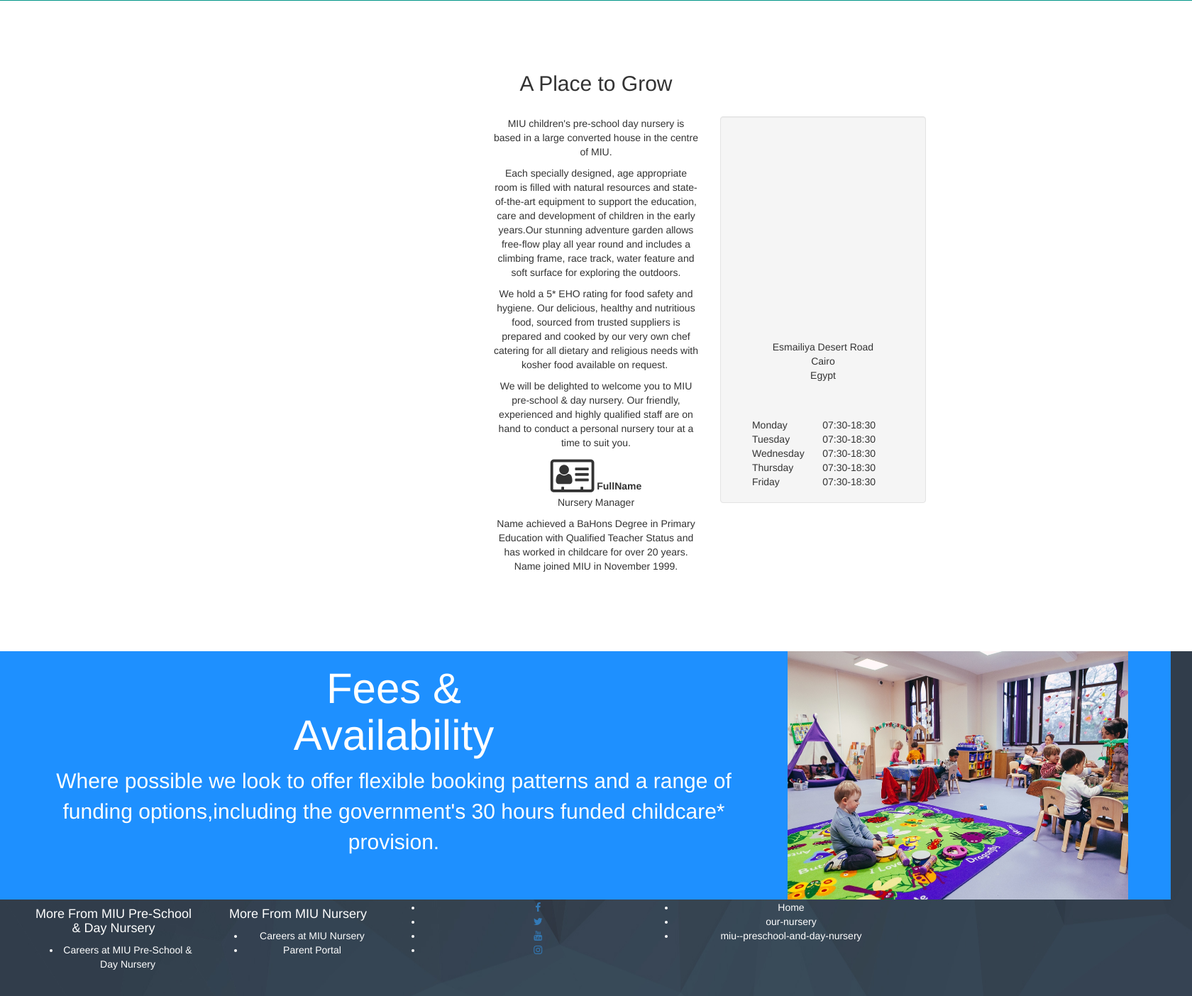
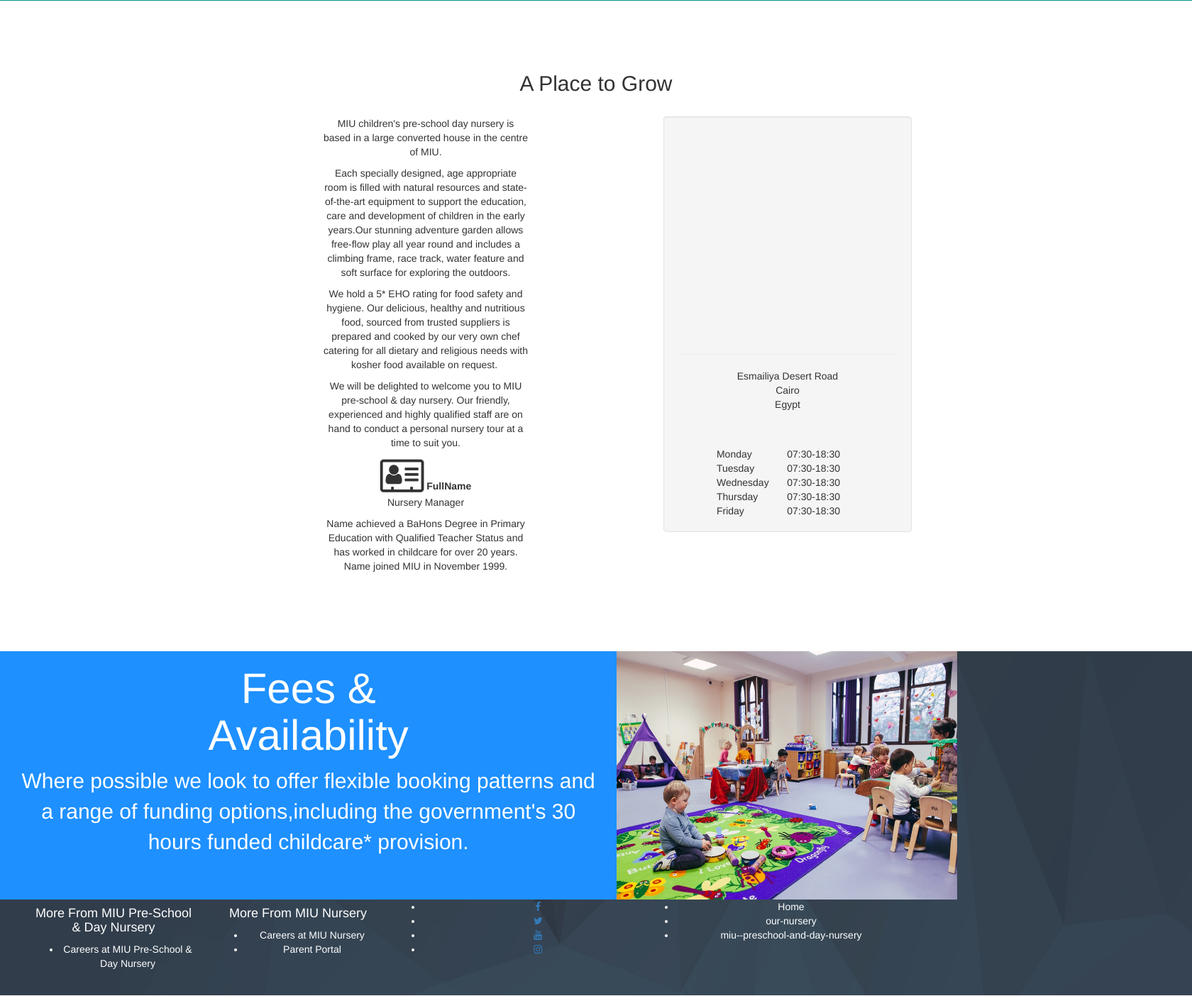
Before and after one commit to OAtef/NurseryProject, a PHP site: page / in a window 1680 px wide. Shown: the part 1921-3325 px from the top of the page at 71% size. Run offline with PHP 8.4, Linux system fonts and the light colour scheme; a map, chart or similar area stays blank; some libraries are stand-ins or nearby versions.

Commit message:
Simple shape update on welcome page index.html and welcomepage.css

```diff
--- a/css/welcomepage.css
+++ b/css/welcomepage.css
@@ -19,6 +19,10 @@ footer {	/* Add a gray background color and some padding to the footer */
 
 .container {
 	padding: 80px 120px;
+}
+
+.well{
+	width: 350px;
 }
 
 .person {
@@ -65,14 +69,12 @@ footer {	/* Add a gray background color and some padding to the footer */
 .flip-card-front {
   background-color: #bbb;
   color: black;
-  z-index: 2;
 }
 
 .flip-card-back {
   background-color: #800000;
   color: white;
   transform: rotateY(180deg);
-  z-index: 1;
 }
 
 	#section2 {
--- a/index.html
+++ b/index.html
@@ -212,7 +212,7 @@
 		<div class="container text-center">
 		  <h2>A Place to Grow</h2><br>
 		  <div class="row">
-			<div class="col-sm-4" style="width: 200px height:300px"> </div>
+			<div class="col-sm-1" style="width: 200px height:300px"> </div>
 			<div class="col-sm-4">
 					<p>MIU children's pre-school day nursery is based in a large converted house in the centre of MIU. </p>
 
@@ -236,15 +236,17 @@
 					<p> Name achieved a BaHons Degree in Primary Education with Qualified Teacher Status and has worked in childcare for over 20 years.
 					Name joined MIU in November 1999.<br></p>
 			</div>
+			<div class="col-sm-2" style="width: 100px height:300px"> </div>
 			<div class="col-sm-4">
 				<div class="well">
-					<iframe class="map-card__map" style="border: 0px; width: 328px; height: 270px;" marginheight="0" marginwidth="0"
+					<iframe class="map-card__map" style="border: 0px; width: 300px; height: 270px;" marginheight="0" marginwidth="0"
 					src="https://maps.google.com/maps?q=30.169990, 31.491635&hl=es;z=14&amp;output=embed"></iframe><br>
 					<br>
+					<hr>
 
 					<p>Esmailiya Desert Road
-					<br />Cairo
-					<br />Egypt</p>
+					<br>Cairo
+					<br>Egypt</p>
 
 					<br><br>
 					<table align="center" width="200px">
@@ -283,7 +285,7 @@
 
 		<br>
 
-		<div class="col-sm-12" style="background-color:DodgerBlue; width:1650px">
+		<div class="col-sm-12" style="background-color:DodgerBlue; width:1289px">
 			<div class="col-sm-8" >
 				<h2 style="color: white; text-align:center; font-size:60px " >Fees &amp; <br>Availability</h2>
 				<p style="text-align:center;color: white;font-size:30px  ">Where possible we look to offer flexible booking patterns and
@@ -294,7 +296,7 @@
 			</div>
 		</div>
 
-		<div class="col-sm-8" style="background-image:'images.jfif';"></div>
+		<!-- <div class="col-sm-8" style="background-image:'images.jfif';"></div> -->
 
 		<!-- Footer -->
 		<footer class="container-fluid text-center" >
```
